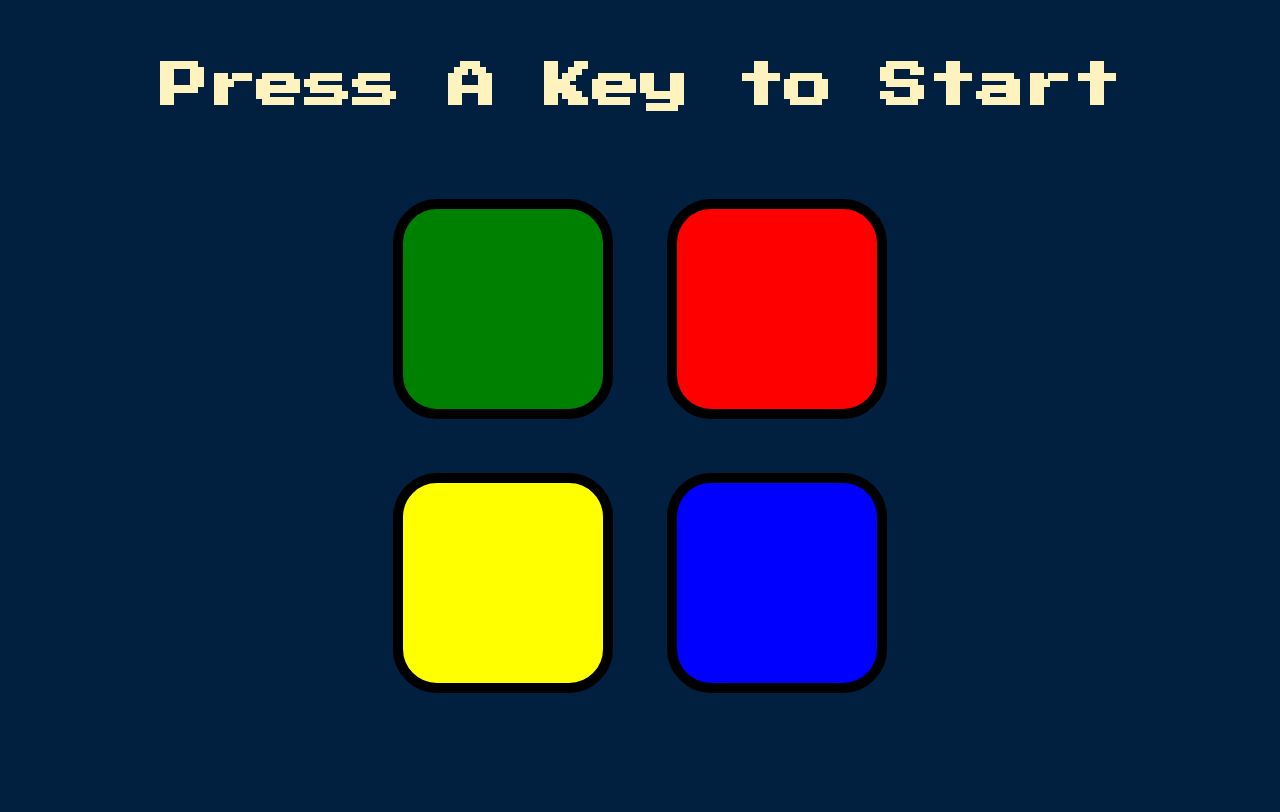
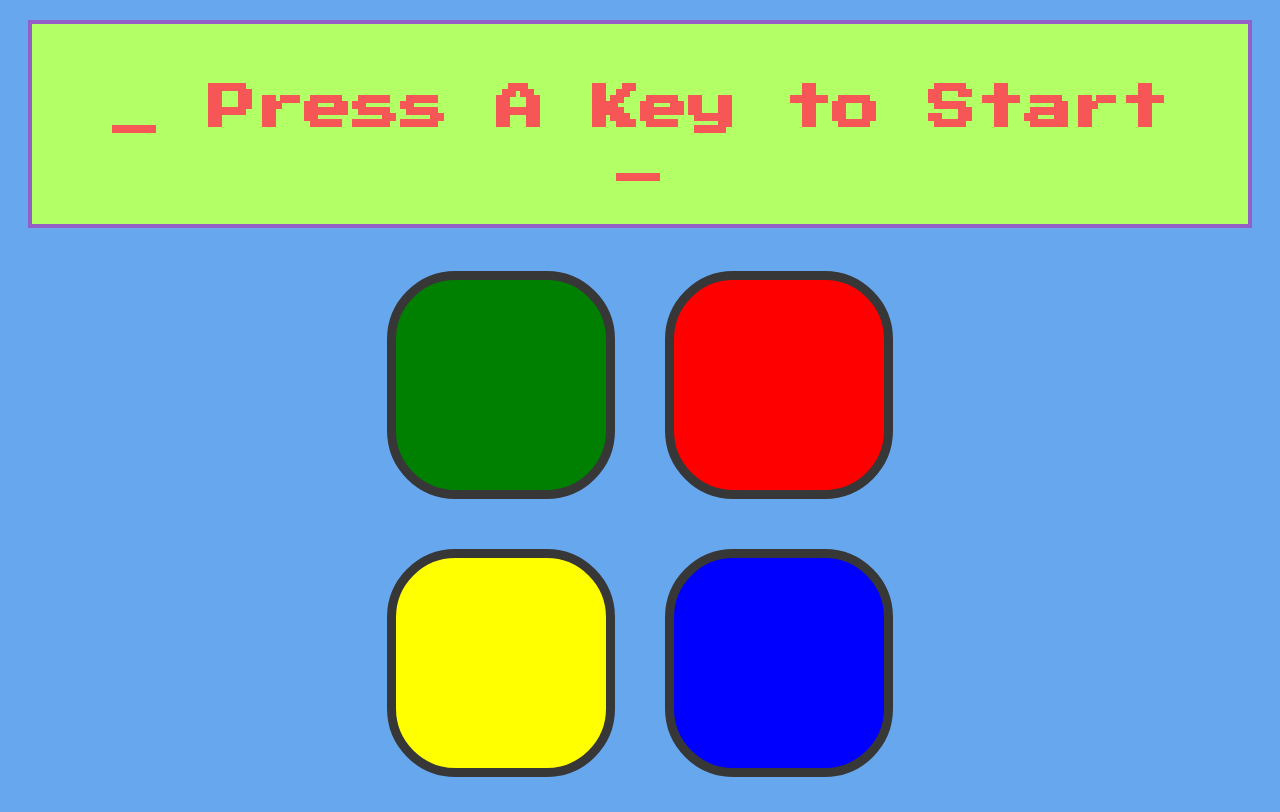
Before and after one commit to bilalsarimeseli/SimonGameJQ, a plain HTML site: page index.html in a window 1280 px wide. Drawn offline with nearby package versions, Linux system fonts and the light colour scheme.

Commit message:
style changes

```diff
--- a/index.html
+++ b/index.html
@@ -9,7 +9,7 @@
 </head>
 
 <body>
-  <h1 id="level-title">Press A Key to Start</h1>
+  <div class="titletext"><h1 id="level-title">_ Press A Key to Start _</h1></div>
   <div class="container">
     <div lass="row">
 
--- a/styles.css
+++ b/styles.css
@@ -1,13 +1,14 @@
 body {
   text-align: center;
-  background-color: #011F3F;
+  background-color: rgb(102, 167, 238);
 }
 
 #level-title {
   font-family: 'Press Start 2P', cursive;
   font-size: 3rem;
   margin:  5%;
-  color: #FEF2BF;
+  color: rgb(246, 86, 86);
+  text-align: center;
 }
 
 .container {
@@ -17,13 +18,21 @@ body {
 
 }
 
+.titletext {
+  border: 4px solid rgb(148, 94, 199);
+  background-color: rgb(179, 255, 102);
+  margin: 20px;
+  width: auto;
+  height: 200px;
+}
+
 .btn {
-  margin: 25px;
+  margin: 23px;
   display: inline-block;
-  height: 200px;
-  width: 200px;
-  border: 10px solid black;
-  border-radius: 20%;
+  height: 210px;
+  width: 210px;
+  border: 9px solid rgb(56, 55, 55);
+  border-radius: 30%;s
 }
 
 .game-over {
```
